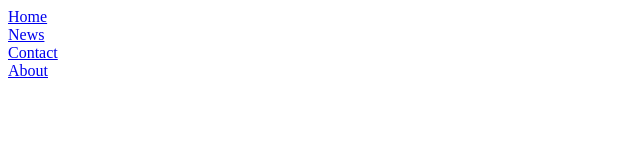
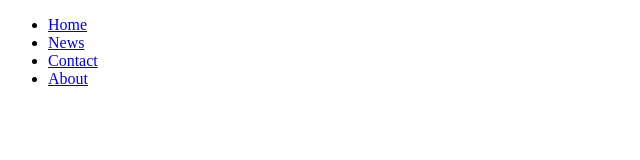
Before and after one commit to Haneen-Abdulgllil/ITEP_ScrumAgile, a plain HTML site: page index.html in a window 1280 px wide. Shown: the whole page, without its empty margins (0-640 px from the left). Drawn offline with Linux system fonts and the light colour scheme.

Commit message:
change in master branch

```diff
--- a/index.html
+++ b/index.html
@@ -3,13 +3,6 @@
 <head>
     <meta charset="UTF-8">
     <title>Title</title>
-    <style>
-        ul {
-          list-style-type: none;
-          margin: 0;
-          padding: 0;
-        }
-    </style>
 </head>
 <body>
     <nav>
```
